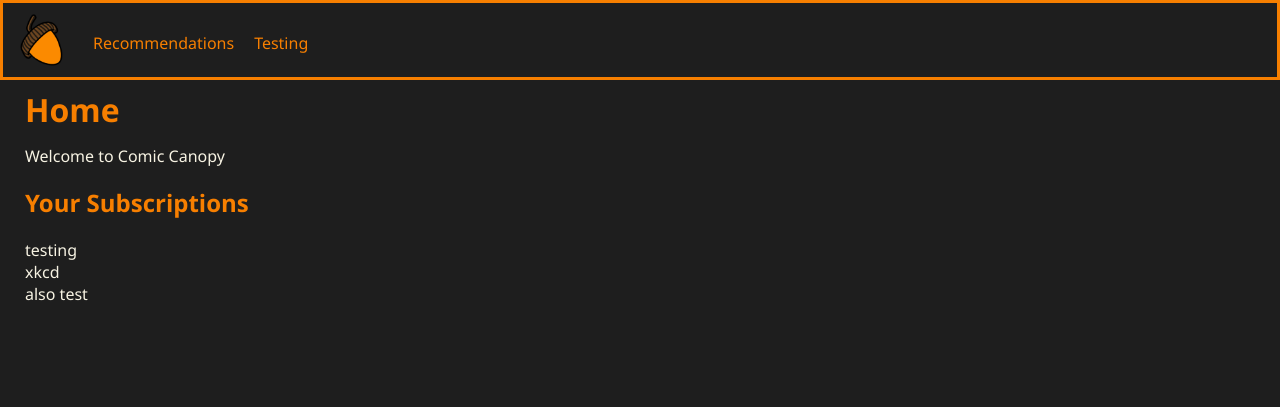
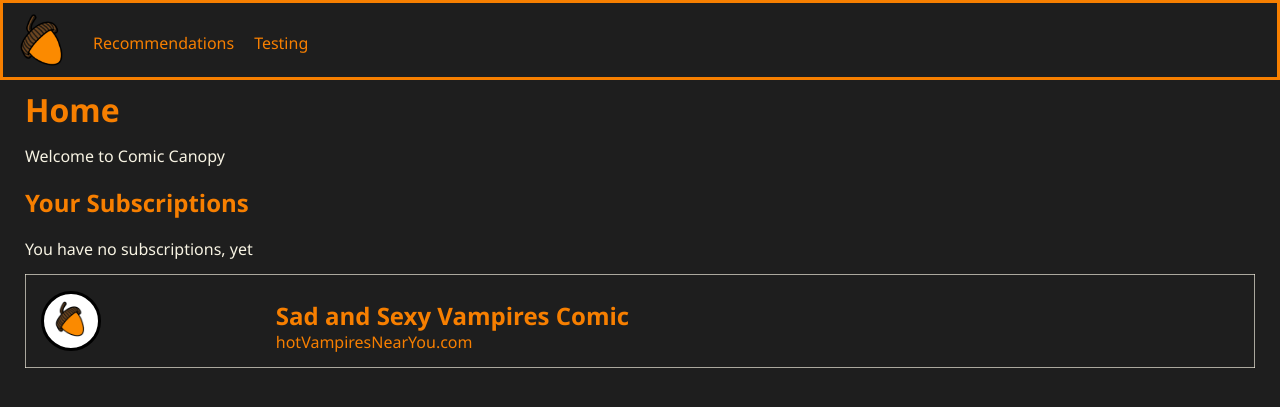
Before and after one commit to cyschneck/comic-canopy, a PHP site: page / in a window 1280 px wide. Shown: the top 407 px of the page. Run offline with PHP 8.4, Linux system fonts and the light colour scheme.

Commit message:
template for table subscriptions

```diff
--- a/css/home.css
+++ b/css/home.css
@@ -1,8 +1,53 @@
 /*css for home/index page*/
-
 
 section {
     margin-top: 8px;
     margin-left: 25px;
     margin-right: 25px;
 }
+
+#subscription-table {
+    width: 100%;
+    border: 1.5px solid #f7f3e3a5;
+}
+
+#subscription-table img {
+    vertical-align: middle;
+    background-color: white;
+    border: solid;
+    border-color: black;
+    margin: 15px;
+    border-radius:50%;
+    width: 60px;
+}
+
+#subscription-table tr:hover {
+    background-color: #f7f3e32e;
+}
+
+#subscription-table tr {
+    position: relative; /*make full row clickable*/
+}
+
+#subscription-table .row_link::after {
+    /*make full row clickable*/
+    position: absolute;
+    top: 0;
+    right: 0;
+    bottom: 0;
+    left: 0;
+    z-index: 1;
+    content: "";
+}
+
+.comic_name {
+    /* comic title in box, header*/
+    color: #F77F00;
+    font-size: clamp(12px, 24px, 32px);
+    font-weight: bold;
+    margin-bottom: 0px; /*reduce spacing between paragraphs*/
+}
+
+.url {
+    color: #F77F00;
+}
--- a/index.php
+++ b/index.php
@@ -26,28 +26,41 @@
         <p>Welcome to Comic Canopy</p>
     </section>
 
-    <?php
-
-    ?>
-
     <section id="subscriptions">
         <h2>Your Subscriptions</h2>
 
         <?php
-            $subscriptionList = ["testing", "xkcd", "also test"];
+            $subscriptionList = [];
         ?>
 
-        <?php if (!empty($subscriptionList)): ?>
+        <?php if (!empty($subscriptionList)): // if subscriptions list has items ?>
             <ul>
                 <?php foreach ($subscriptionList as $sub): ?>
                     <li><?= htmlspecialchars($sub) ?></li>
                 <?php endforeach; ?>
             </ul>
-        <?php else: ?>
+        <?php else: // if subscriptions list is empty ?>
             <p>You have no subscriptions, yet</p>
         <?php endif; ?>
 
-</section>
+    </section>
+
+    <section id="subscription-list">
+        <table id="subscription-table">
+            <tr>
+                <td>
+                    <img src="assets/Acorn_CC.png" alt="comic image" />
+                </td>
+                <td>
+                    <a href="comic_pages/comic_template.php" class="row_link">
+                        <h3 class="comic_name">Sad and Sexy Vampires Comic</h3>
+                        <p class="url">hotVampiresNearYou.com</p>
+                    </a>
+                </td>
+            </tr>
+
+        </table>
+    </section>
 
 </body>
 </html>
```
